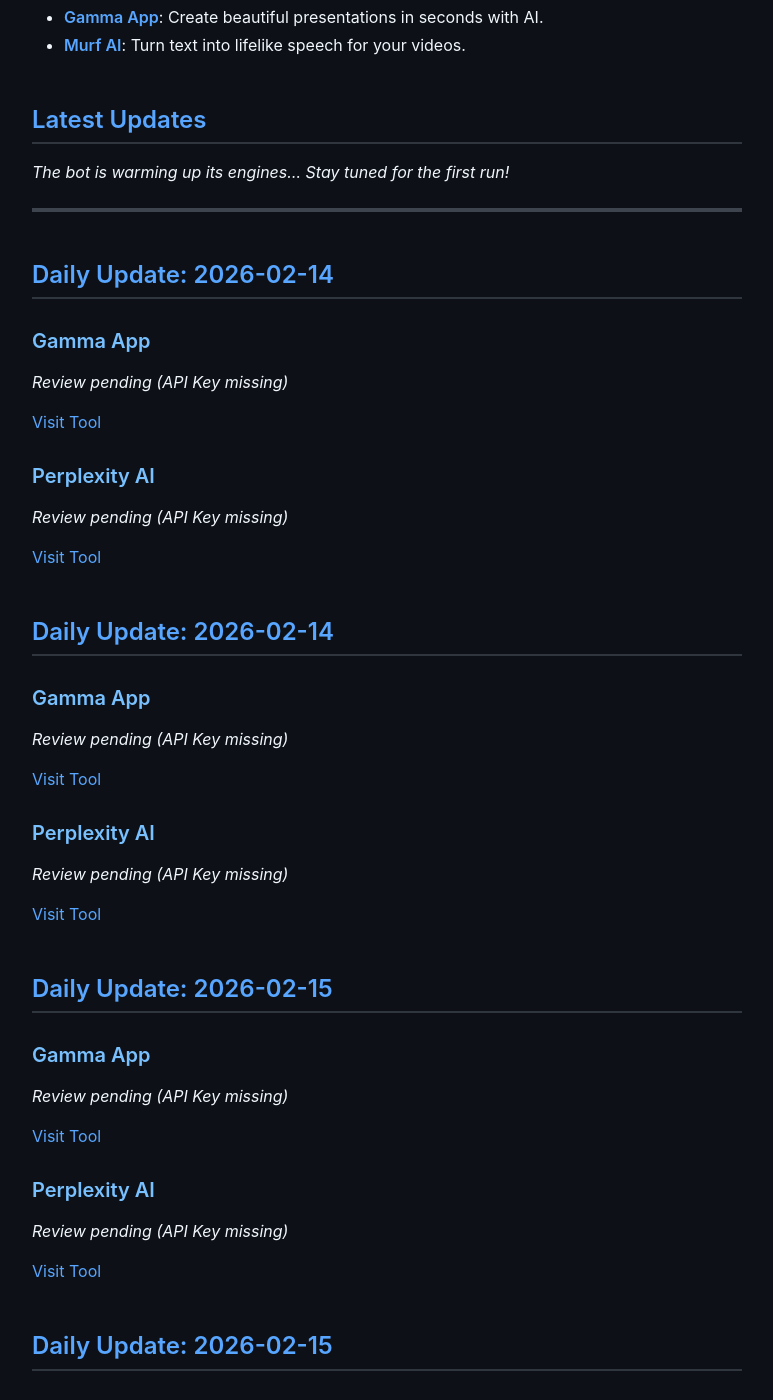
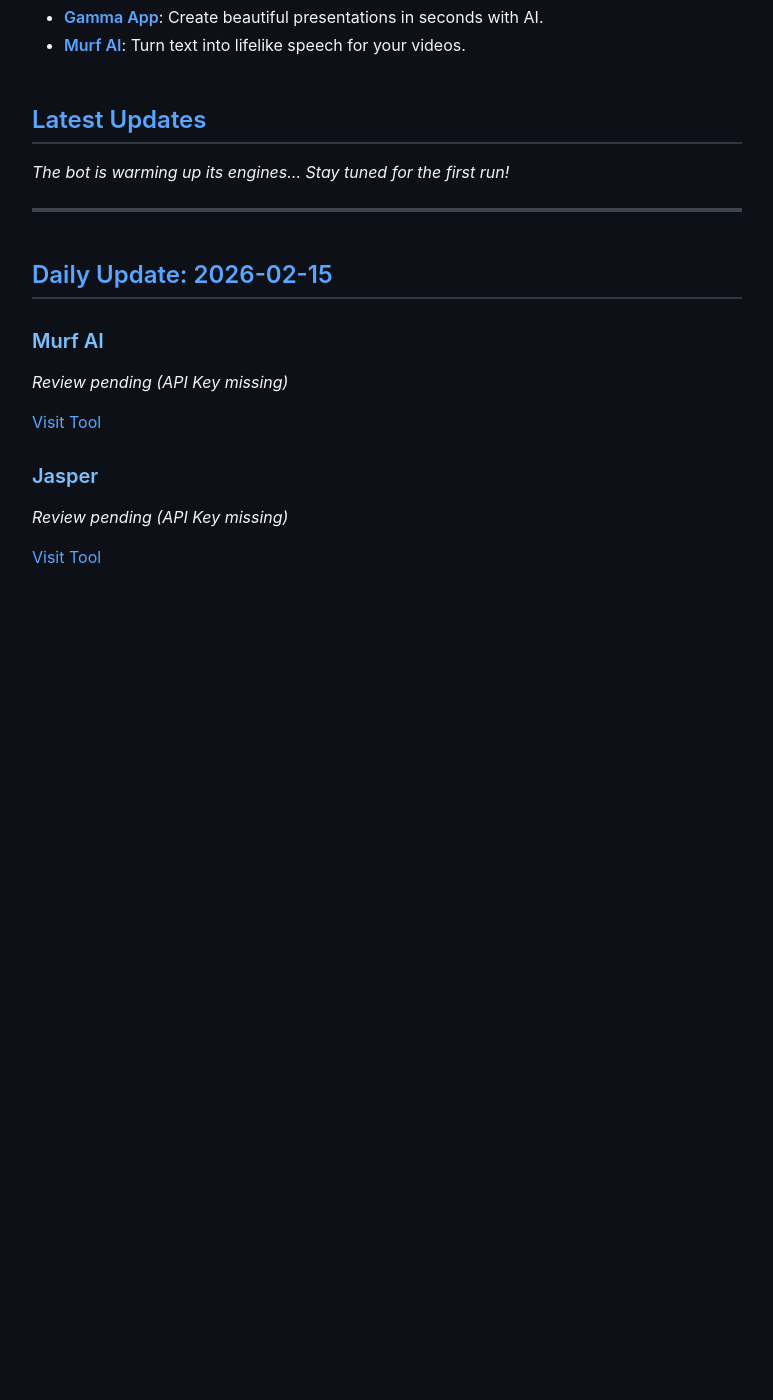
Before and after one commit to virtualsapphirestore/Ai-tools-watchdog, a Jekyll site: the page built from index.md, in a window 1280 px wide and 1400 px high, scrolled down 580 px. Shown: the whole window, without its empty margins (253-1026 px from the left). Built offline with Jekyll 4.4.1, drawn with Linux system fonts in a browser that asks for light colours; nearby versions of some CDN libraries; after the commit the page ends 1226 px from its top, so only the background shows below that; some of the changed text lies outside the part shown.

Commit message:
Fix: Remove duplicates from index and add logo scraping

```diff
--- a/index.md
+++ b/index.md
@@ -17,84 +17,6 @@ Welcome to your daily AI tools observatory! Here you will find fresh, automated
 
 ---
 
-## Daily Update: 2026-02-14
-
-### Gamma App
-
-*Review pending (API Key missing)*
-
-[Visit Tool](https://gamma.app)
-### Perplexity AI
-
-*Review pending (API Key missing)*
-
-[Visit Tool](https://www.perplexity.ai)
-
-## Daily Update: 2026-02-14
-
-### Gamma App
-
-*Review pending (API Key missing)*
-
-[Visit Tool](https://gamma.app)
-### Perplexity AI
-
-*Review pending (API Key missing)*
-
-[Visit Tool](https://www.perplexity.ai)
-
-## Daily Update: 2026-02-15
-
-### Gamma App
-
-*Review pending (API Key missing)*
-
-[Visit Tool](https://gamma.app)
-### Perplexity AI
-
-*Review pending (API Key missing)*
-
-[Visit Tool](https://www.perplexity.ai)
-
-## Daily Update: 2026-02-15
-
-### Gamma App
-
-*Review pending (API Key missing)*
-
-[Visit Tool](https://gamma.app)
-### Perplexity AI
-
-*Review pending (API Key missing)*
-
-[Visit Tool](https://www.perplexity.ai)
-
-## Daily Update: 2026-02-15
-
-### Gamma App
-
-*Review pending (API Key missing)*
-
-[Visit Tool](https://gamma.app)
-### Perplexity AI
-
-*Review pending (API Key missing)*
-
-[Visit Tool](https://www.perplexity.ai)
-
-## Daily Update: 2026-02-15
-
-### Gamma App
-
-*Review pending (API Key missing)*
-
-[Visit Tool](https://gamma.app)
-### Perplexity AI
-
-*Review pending (API Key missing)*
-
-[Visit Tool](https://www.perplexity.ai)
-
 ## Daily Update: 2026-02-15
 
 ### Murf AI
```
Also changed, not shown: src/scraper.py (+11 -3 lines).
